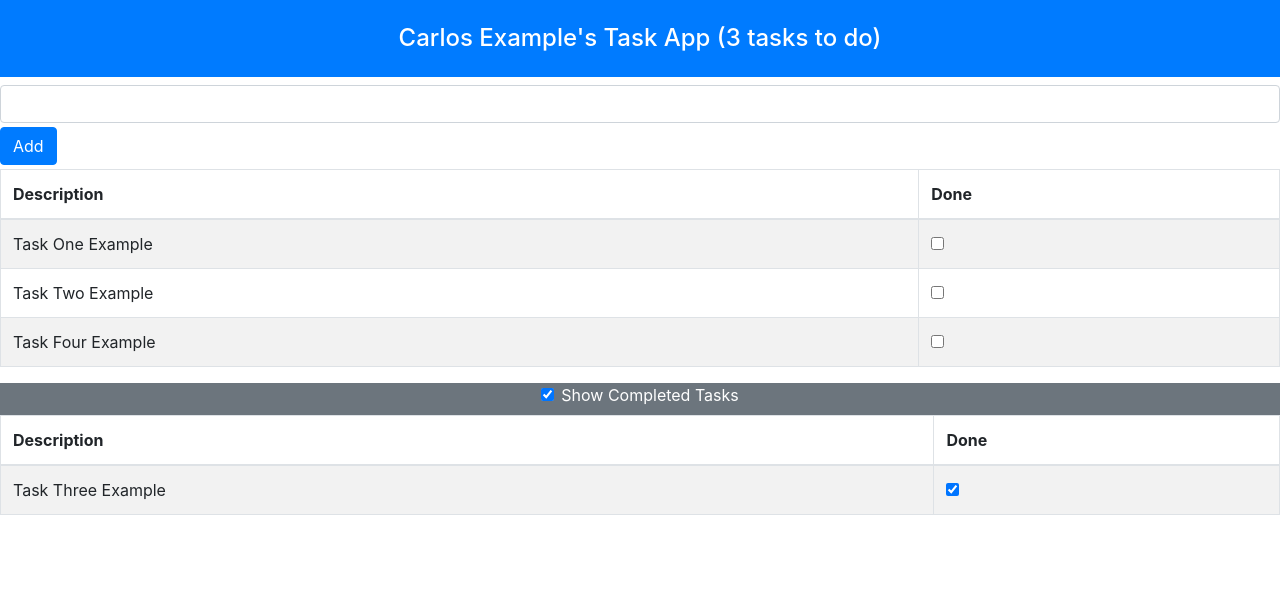
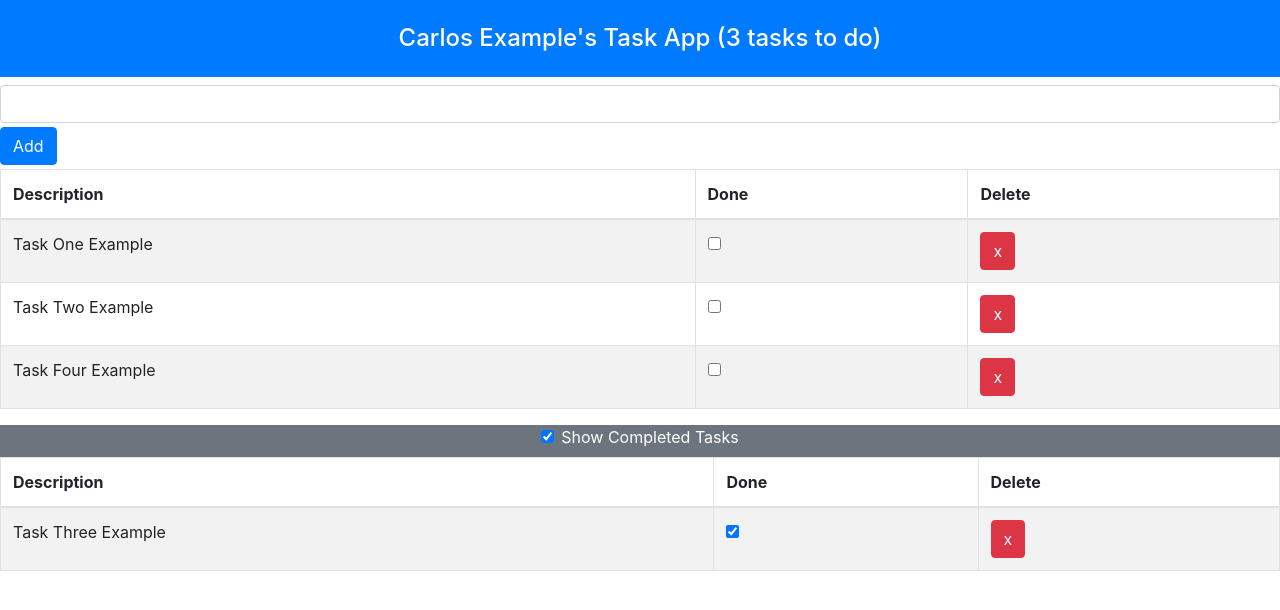
Before and after one commit to fuentesc91/react-tasks-app, a React (Create React App) app: page / in a window 1280 px wide. Shown: the top 610 px of the page. Built offline with nearby package versions, Linux system fonts and the light colour scheme.

Commit message:
Add delete button

```diff
--- a/src/App.js
+++ b/src/App.js
@@ -5,10 +5,15 @@ import { TaskCreator } from './components/TaskCreator';
 import { VisibilityControl } from './components/VisibilityControl';
 
 function App() {
+  // React Hooks
+
+  // useState definitions
   const [userName, setUserName] = useState('carlos');
   const [taskItems, setTaskItems] = useState([]);
   const [showCompleted, setShowCompleted] = useState(true);
 
+  // useEffect to check if there is info saved on localstorage, if it is
+  // load that data, if it is not, give default example values
   useEffect(() => {
     let data = localStorage.getItem('tasks');
     if (data != null) {
@@ -37,10 +42,12 @@ function App() {
     }
   }, []);
 
+  // Every tome TaskItems changes, save on local storage the info
   useEffect(() => {
     localStorage.setItem('tasks', JSON.stringify(taskItems));
   }, [taskItems]);
 
+  // Methods
   const createNewTask = taskName => {
     if (!taskItems.find(t => t.name === taskName)) {
       setTaskItems([...taskItems, { name: taskName, done: false }]);
@@ -52,27 +59,46 @@ function App() {
       taskItems.map(t => (t.name === task.name ? { ...t, done: !t.done } : t))
     );
 
+  const deleteTask = task => {
+    if (taskItems.find(t => t.name === task.name)) {
+      const pos = taskItems.indexOf(task);
+      taskItems.splice(pos, 1);
+      setTaskItems([...taskItems]);
+    }
+  };
+
   const taskTableRows = doneValue =>
     taskItems
       .filter(task => task.done === doneValue)
       .map(task => (
-        <TaskRow task={task} key={task.name} toggleTask={toggleTask} />
+        <TaskRow
+          task={task}
+          key={task.name}
+          toggleTask={toggleTask}
+          deleteTask={deleteTask}
+        />
       ));
 
+  // XML
   return (
     <div>
       <TaskBanner userName={userName} taskItems={taskItems} />
+
       <TaskCreator callback={createNewTask} />
+
+      {/* Table for Tasks to do */}
       <table className='table table-striped table-bordered'>
         <thead>
           <tr>
             <th>Description</th>
             <th>Done</th>
+            <th>Delete</th>
           </tr>
         </thead>
         <tbody>{taskTableRows(false)}</tbody>
       </table>
 
+      {/* Visibility Control Component */}
       <div className='bg-secondary text-white text-center'>
         <VisibilityControl
           description='Completed Tasks'
@@ -81,12 +107,14 @@ function App() {
         />
       </div>
 
+      {/* Table to show task completed */}
       {showCompleted && (
         <table className='table table-striped table-bordered'>
           <thead>
             <tr>
               <th>Description</th>
               <th>Done</th>
+              <th>Delete</th>
             </tr>
           </thead>
           <tbody>{taskTableRows(true)}</tbody>
@@ -97,3 +125,5 @@ function App() {
 }
 
 export default App;
+
+// TODO change checkbox style with a custom component
--- a/src/components/TaskCreator.js
+++ b/src/components/TaskCreator.js
@@ -1,4 +1,6 @@
 import React, { useState } from 'react';
+
+// TODO give a better design to task creator
 
 export const TaskCreator = props => {
   const [newTaskName, setNewTaskName] = useState('');
--- a/src/components/TaskRow.js
+++ b/src/components/TaskRow.js
@@ -10,5 +10,13 @@ export const TaskRow = props => (
         onChange={() => props.toggleTask(props.task)}
       />
     </td>
+    <td>
+      <div
+        className='btn btn-danger'
+        onClick={() => props.deleteTask(props.task)}
+      >
+        x
+      </div>
+    </td>
   </tr>
 );
```
Also changed, not shown: 1 other file (tests, documents, lock files or other folders).
